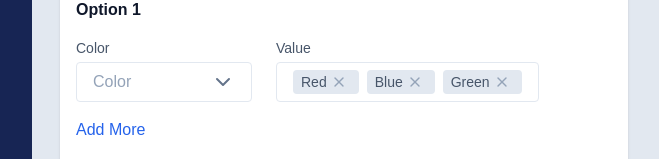
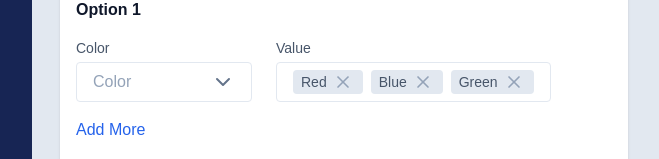
Before and after one commit to asim16111980/Infinity-Dashboard, a Next.js app: page /products/add in a window 1280 px wide. Shown: the part 1025-1184 px from the top of the page, without its empty margins (224-883 px from the left). Built offline with nearby package versions, Linux system fonts and the light colour scheme.

Commit message:
Update products page

```diff
--- a/src/app/layout.tsx
+++ b/src/app/layout.tsx
@@ -4,15 +4,15 @@ import "./globals.css";
 import Header from "../ui/layout/Header";
 import SidebarNav from "../ui/layout/Sidebar";
 
-const geistSans = Geist({
-  variable: "--font-geist-sans",
-  subsets: ["latin"],
-});
+// const geistSans = Geist({
+//   variable: "--font-geist-sans",
+//   subsets: ["latin"],
+// });
 
-const geistMono = Geist_Mono({
-  variable: "--font-geist-mono",
-  subsets: ["latin"],
-});
+// const geistMono = Geist_Mono({
+//   variable: "--font-geist-mono",
+//   subsets: ["latin"],
+// });
 
 export const metadata: Metadata = {
   title: "Create Next App",
--- a/src/ui/components/ProductOptionSelector/ProductOptionSelector.tsx
+++ b/src/ui/components/ProductOptionSelector/ProductOptionSelector.tsx
@@ -1,4 +1,4 @@
-import { useState } from "react";
+import { useEffect, useState } from "react";
 import { ProductOptionSelectorProps } from "./productOptionSelector.type";
 import Dropdown from "../Dropdown/Dropdown";
 import ProductOptionValues from "../ProductOptionValues";
@@ -17,11 +17,9 @@ const ProductOptionSelector = ({
     setSelectedOption(selectedOption);
   };
 
-  const foundOption = options.find(
-    (option) => option.label === selectedOption?.label
-  );
+  const handleRemoveValue = (selectedLabel: string, value: string) => {
+    console.log("Removing value:", value);
 
-  const handleRemoveValue = (value: string) => {
     if (selectedOption.value.length > 0) {
       setSelectedOption((prev) => {
         if (!prev) return prev;
@@ -41,10 +39,15 @@ const ProductOptionSelector = ({
       });
     }
 
-    if (selectedOption && onRemoveValue) {
-      onRemoveValue(selectedOption.label, value);
-    }
+    // if (selectedOption && onRemoveValue) {
+    //   onRemoveValue(selectedOption.label, value);
+    // }
   };
+
+  useEffect(() => {
+    console.log(selectedOption);
+
+  }, [selectedOption]);
 
   return (
     <label className="flex flex-col gap-4">
@@ -56,7 +59,7 @@ const ProductOptionSelector = ({
           options={options}
           onChange={handleChangeOption}
         />
-        {foundOption && (
+        {selectedOption?.value.length > 0 && (
           <ProductOptionValues
             label="Value"
             selectedOption={selectedOption}
--- a/src/ui/components/ProductOptionValues/ProductOptionValues.tsx
+++ b/src/ui/components/ProductOptionValues/ProductOptionValues.tsx
@@ -1,42 +1,40 @@
 "use client";
 
-import { useState } from "react";
+import { useEffect, useState } from "react";
 import IconButton from "../Button/IconButton";
 import { ProductOptionValuesProps } from "./productOptionValues.type";
 
 const ProductOptionValues = ({
   label,
-  // initialValues,
   selectedOption,
   className,
   onRemoveValue,
 }: ProductOptionValuesProps) => {
-  const [values, setValues] = useState<string[]>(selectedOption.value || []);
 
   const handleRemoveValue = (selectedLabel: string, value: string) => {
-    const newValues = values.filter((initialValue) => {
-      return value !== initialValue;
-    });
-    setValues(newValues);
     if (onRemoveValue) {
       onRemoveValue(selectedLabel, value);
     }
   };
 
+  useEffect(() => {
+    console.log("ProductOptionValues mounted or updated");
+  }, []);
+
   return (
     <label className="w-full flex flex-col gap-1 text-sm text-slate-600 bg-white capitalize select-none">
       <span className="text-sm text-slate-600">{label}</span>
       <div className="w-fit h-10 flex items-center gap-2 px-4 py-2 rounded border border-slate-200">
-        {values.map((value, index) => (
+        {selectedOption.value.map((value, index) => (
           <span
             key={index}
-            className="w-fit h-6 flex items-center justify-center px-2 py-1 bg-slate-200 rounded "
+            className="w-fit h-6 flex items-center justify-center gap-1 p-2 bg-slate-200 rounded"
           >
             <span>{value}</span>
             <IconButton
               iconName="x"
               onClick={() => handleRemoveValue(selectedOption.label, value)}
-              className="size-6 text-slate-400 p-1"
+              className="size-6 text-slate-400 p-0.5"
             />
           </span>
         ))}
--- a/src/ui/components/ProductOptionValues/productOptionValues.type.ts
+++ b/src/ui/components/ProductOptionValues/productOptionValues.type.ts
@@ -2,7 +2,6 @@ import { DropdownOption } from "../Dropdown";
 
 export interface ProductOptionValuesProps {
   label?: string;
-  // optionValues?: string|string[];
   selectedOption: DropdownOption;
   className?: string;
   onRemoveValue?: (selectedOption: string, value: string) => void;
```
